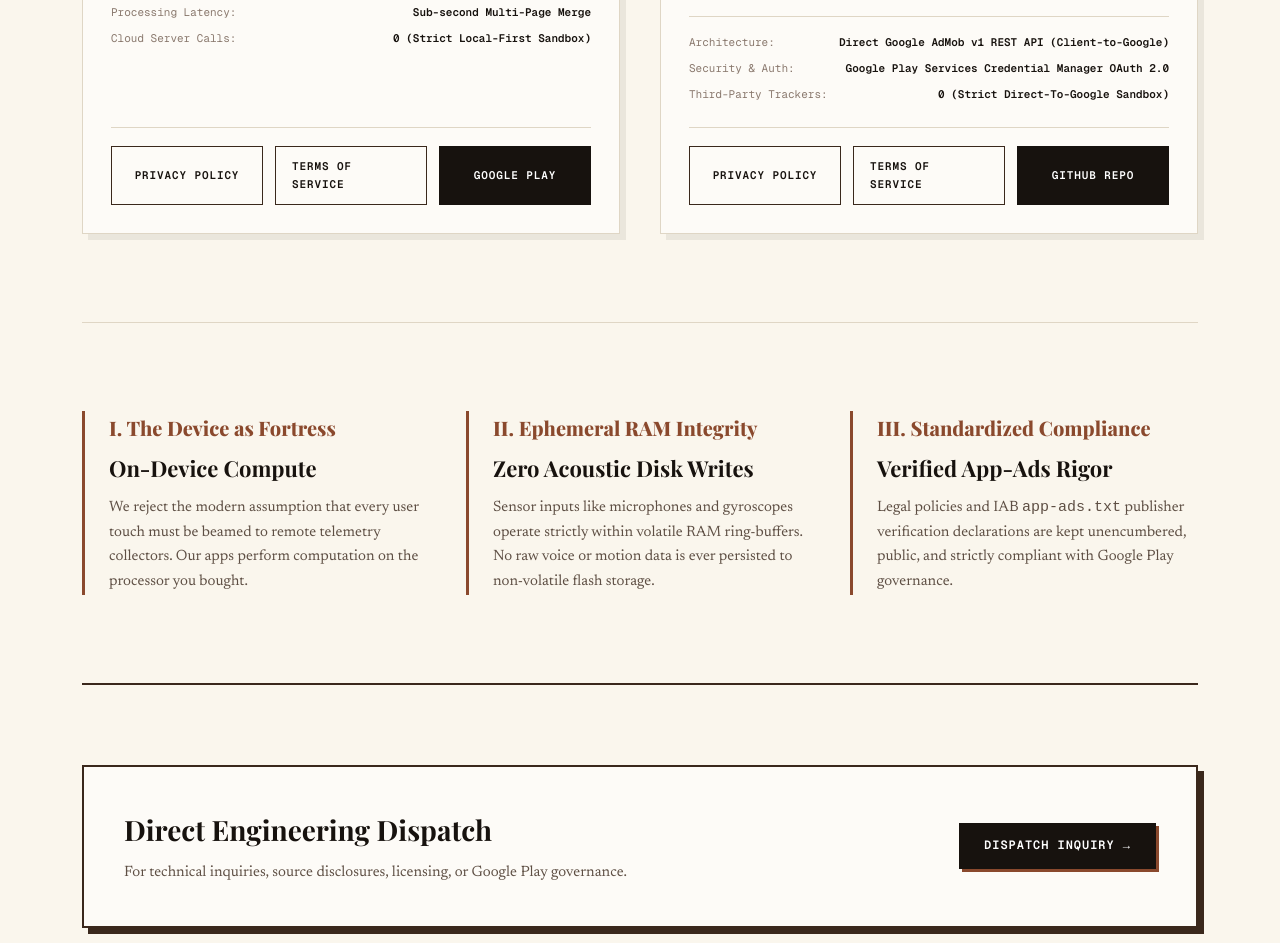
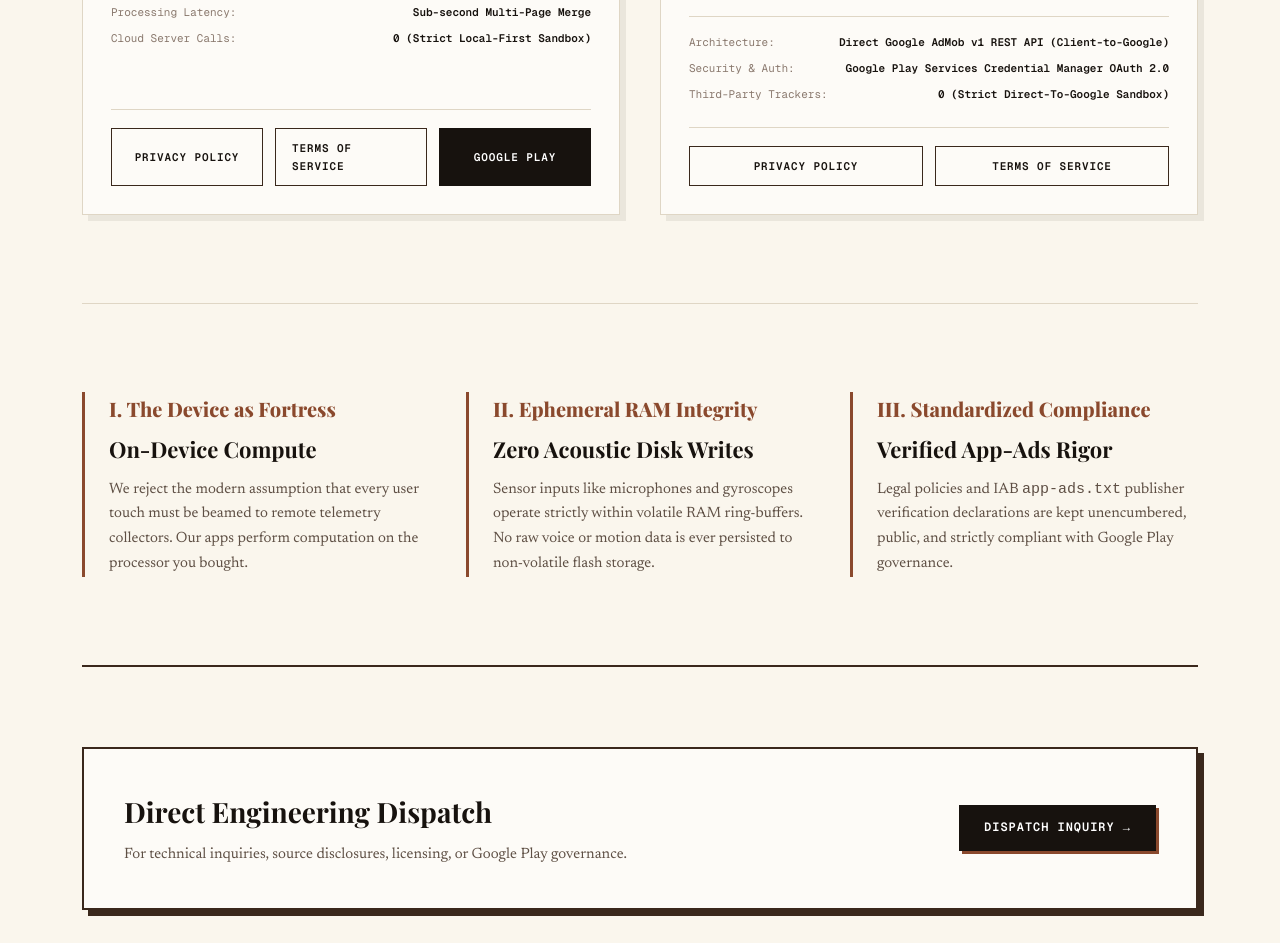
Before and after one commit to devang7072/devang7072.github.io, a plain HTML site: page index.html in a window 1280 px wide. Shown: the part 5330-6273 px from the top of the page. Drawn offline with nearby package versions, Linux system fonts and the light colour scheme; a web font is replaced by a local one.

Commit message:
chore: remove github repo link from adpulse pro plate

```diff
--- a/index.html
+++ b/index.html
@@ -1085,7 +1085,6 @@
           <div class="plate-actions">
             <a href="./adpulse-pro/" class="btn-plate">Privacy Policy</a>
             <a href="./adpulse-pro/terms.html" class="btn-plate">Terms of Service</a>
-            <a href="https://github.com/devang7072/Personal-Build" target="_blank" rel="noopener" class="btn-plate btn-play">GitHub Repo</a>
           </div>
         </div>
 
```
